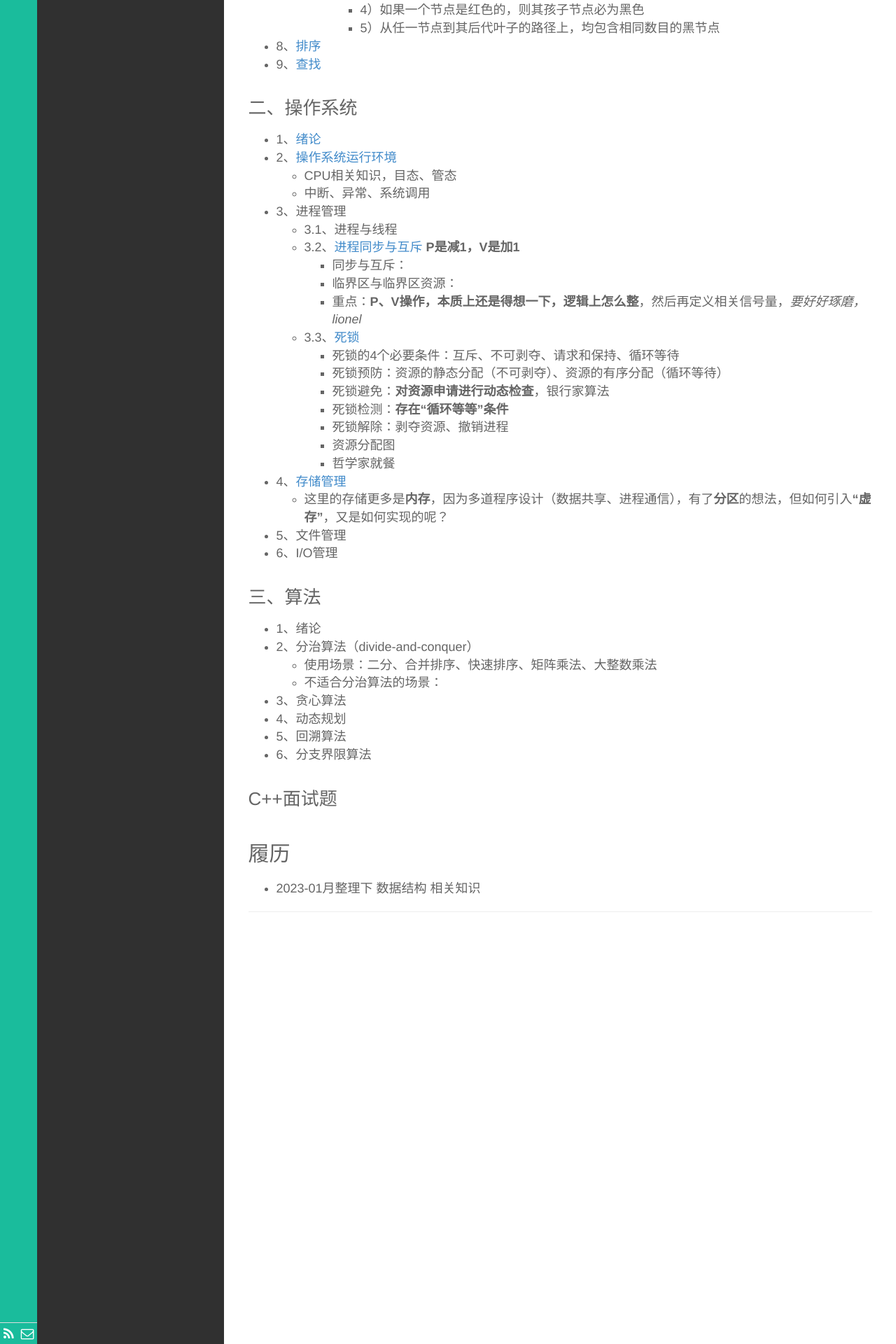
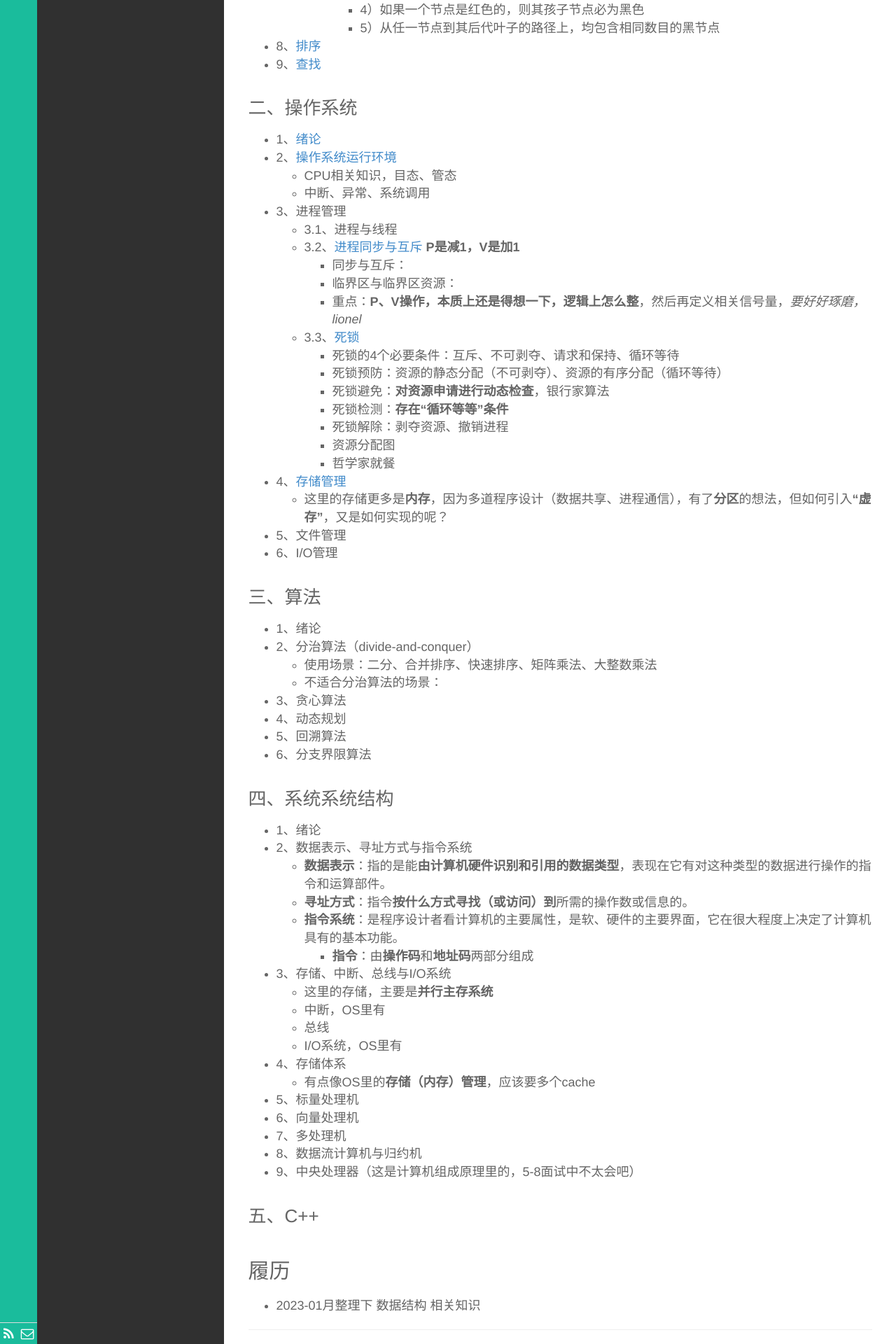
Before and after one commit to wolflion/blog, a Jekyll site: the page built from _posts/学习/2023-01-06-self-output-about-it.md, in a window 1280 px wide. Shown: the part 1380-3300 px from the top of the page at 70% size. Built offline with Jekyll 4.4.1, drawn with Linux system fonts in a browser that asks for light colours.

Commit message:
Update 2023-01-06-self-output-about-it.md

```diff
--- a/_posts/学习/2023-01-06-self-output-about-it.md
+++ b/_posts/学习/2023-01-06-self-output-about-it.md
@@ -93,7 +93,28 @@ description:
 + 5、回溯算法
 + 6、分支界限算法
 
-### C++面试题
+### 四、系统系统结构
+
++ 1、绪论
++ 2、数据表示、寻址方式与指令系统
+  + **数据表示**：指的是能**由计算机硬件识别和引用的数据类型**，表现在它有对这种类型的数据进行操作的指令和运算部件。
+  + **寻址方式**：指令**按什么方式寻找（或访问）到**所需的操作数或信息的。
+  + **指令系统**：是程序设计者看计算机的主要属性，是软、硬件的主要界面，它在很大程度上决定了计算机具有的基本功能。
+    + **指令**：由**操作码**和**地址码**两部分组成
++ 3、存储、中断、总线与I/O系统
+  + 这里的存储，主要是**并行主存系统**
+  + 中断，OS里有
+  + 总线
+  + I/O系统，OS里有
++ 4、存储体系
+  + 有点像OS里的**存储（内存）管理**，应该要多个cache
++ 5、标量处理机
++ 6、向量处理机
++ 7、多处理机
++ 8、数据流计算机与归约机
++ 9、中央处理器（这是计算机组成原理里的，5-8面试中不太会吧）
+
+### 五、C++
 
 
 ##  履历
```
